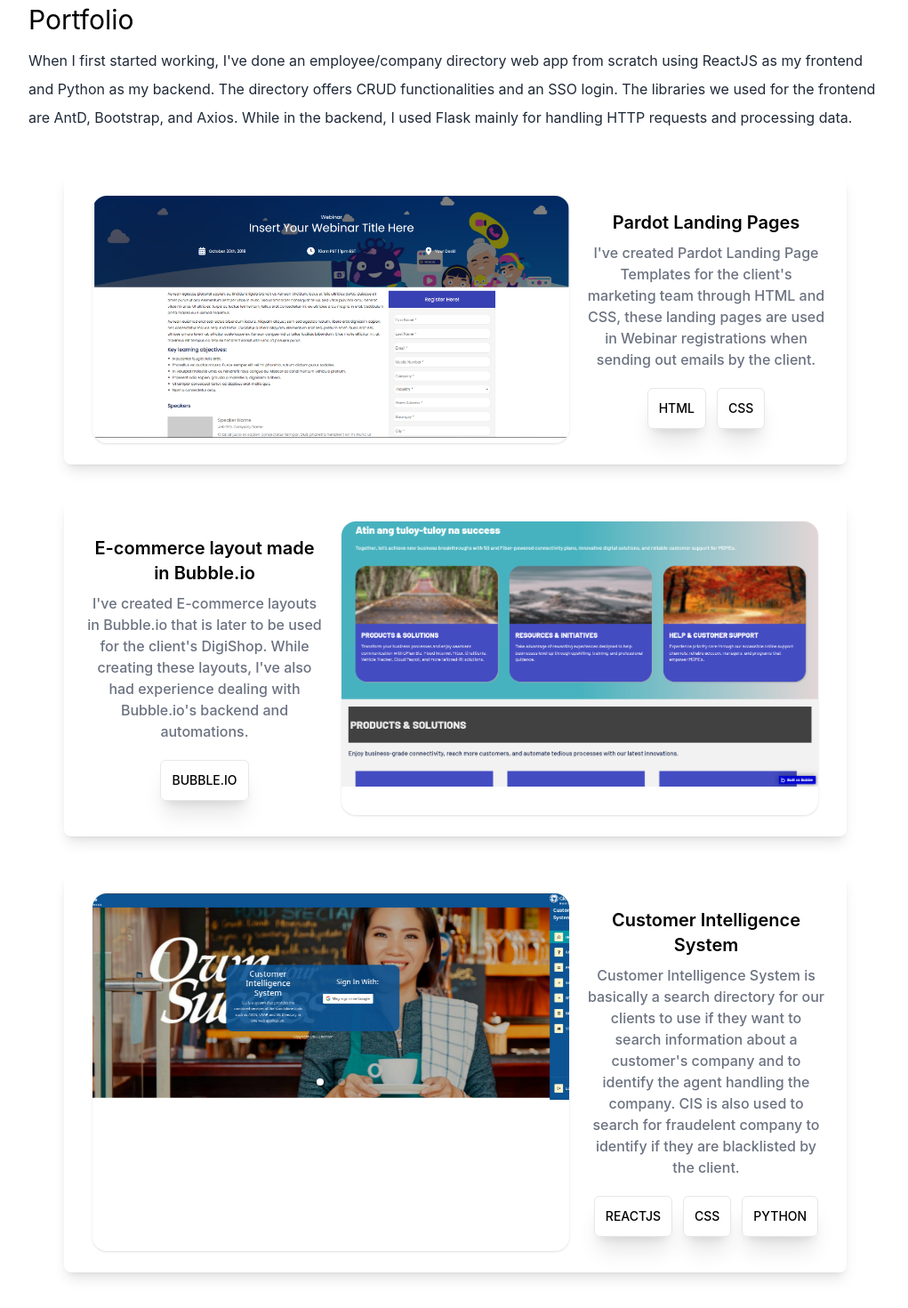
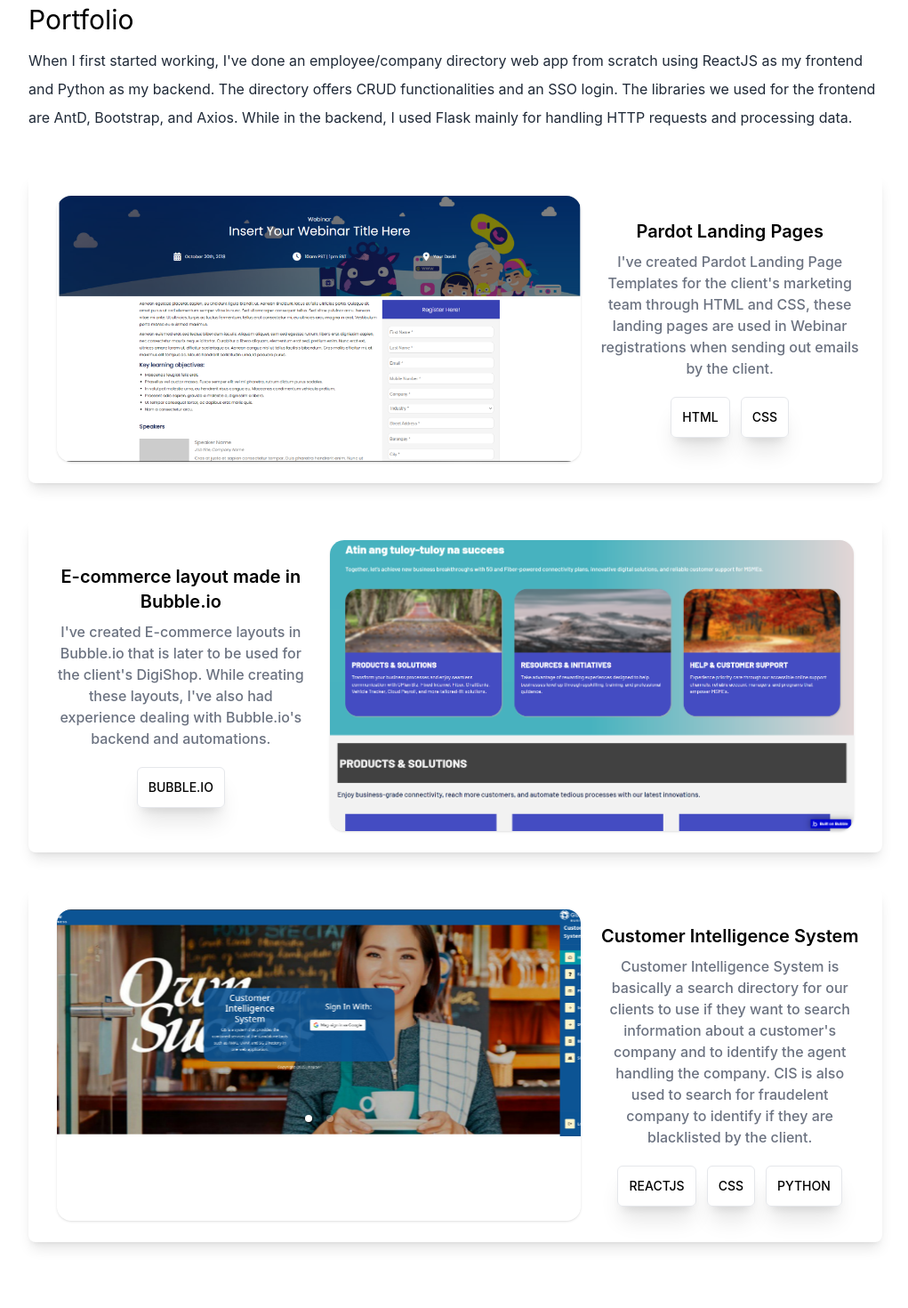
Before and after one commit to 13urning/13urning-Personal-Portfolio, a React (Create React App) app in the folder client/: page / in a window 1280 px wide. Shown: the part 2033-3503 px from the top of the page at 89% size, without its empty margins (128-1149 px from the left). After the commit the page ends 3469 px from the top, so only its background shows below. Built offline with nearby package versions, Linux system fonts and the light colour scheme.

Commit message:
fixed pfolio card margin

```diff
--- a/client/src/components/Portfolio/Portfolio.jsx
+++ b/client/src/components/Portfolio/Portfolio.jsx
@@ -21,7 +21,7 @@
           and processing data.
         </p>
       </div>
-      <div className="flex flex-col gap-3 bg-white rounded-lg shadow-lg h-70 p-6 m-10 md:flex-row">
+      <div className="flex flex-col gap-3 bg-white rounded-lg shadow-lg h-70 p-6 my-10 md:flex-row">
         <div className="rounded-2xl h-auto w-md overflow-hidden shadow mx-auto md:mx-2 md:w-2/3 ">
           <img src={pardotdemo} alt="" />
         </div>
@@ -44,7 +44,7 @@
           </div>
         </div>
       </div>
-      <div className="flex flex-col gap-3 bg-white rounded-lg shadow-lg h-70 p-6 m-10 md:flex-row-reverse">
+      <div className="flex flex-col gap-3 bg-white rounded-lg shadow-lg h-70 p-6 my-10  md:flex-row-reverse">
         <div className="rounded-2xl h-auto w-md overflow-hidden shadow mx-auto md:mx-2 md:w-2/3 ">
           <img src={bubbledemo} alt="" />
         </div>
@@ -65,7 +65,7 @@
           </div>
         </div>
       </div>
-      <div className="flex flex-col gap-3 bg-white rounded-lg shadow-lg h-70 p-6 m-10 md:flex-row">
+      <div className="flex flex-col gap-3 bg-white rounded-lg shadow-lg h-70 p-6 my-10 md:flex-row">
         <div className="rounded-2xl h-auto w-md overflow-hidden shadow mx-auto md:mx-2 md:w-2/3 ">
           <Carousel
             showStatus={false}
```
